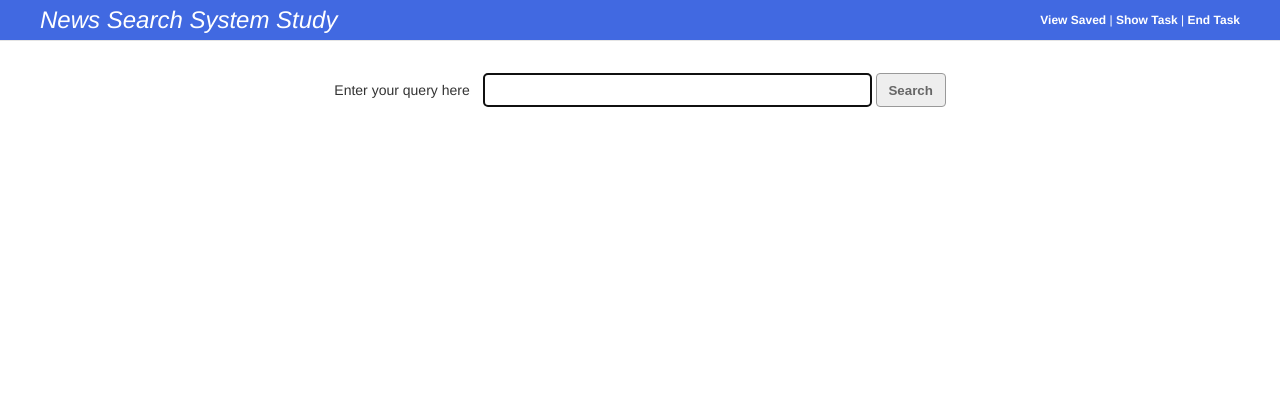
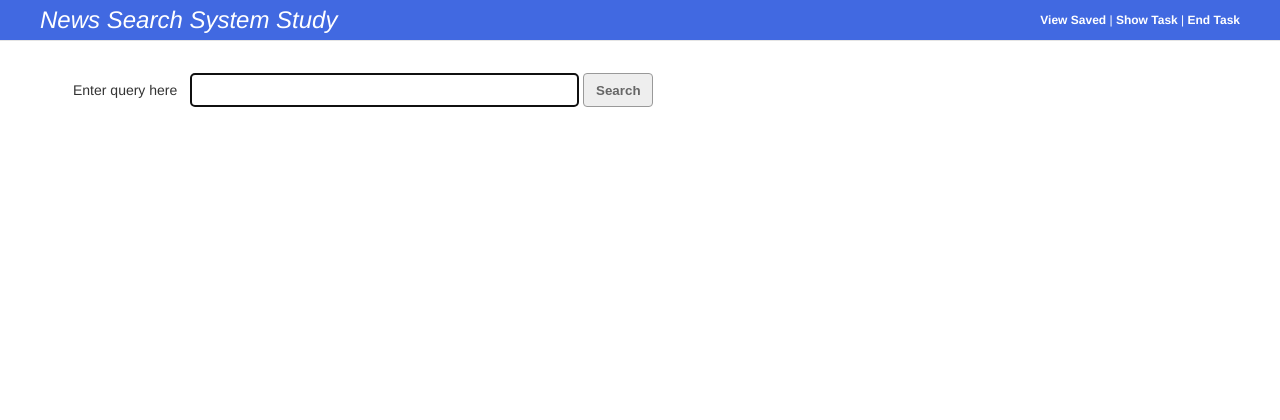
Before and after one commit to leifos/treconomics_2, a Django app: template treconomics_project/templates/trecdo/search.html in a window 1280 px wide. Shown: the top 420 px of the page. Run offline with Django 3.2, Linux system fonts and the light colour scheme; the template is opened without the code that fills it, so the values that code supplies are empty; some libraries are stand-ins or nearby versions.

Commit message:
minor template change to search

```diff
--- a/treconomics_project/templates/trecdo/search.html
+++ b/treconomics_project/templates/trecdo/search.html
@@ -32,13 +32,14 @@
 {% endblock %}
 
 {% block query_box %}
+<div class="search_result" >
     <div class="entry" id="search_box_area">
         <form id="search_form" action="{% url 'treconomics:search' %}" method="post">
             {% csrf_token %}
             <!-- cross-site request forgery protection -->
-            <table>
+            <table style="margin-left:70px">
                 <tr>
-                    <td class="searchlabel">Enter your query here</td>
+                    <td class="searchlabel">Enter query here</td>
 
                     {% if query %}
                         <td><input class="searchbox" type="text" name="query" value="{{ query }}" id="query" size="50"/>
@@ -57,7 +58,7 @@
 
     </div>
 
-
+</div>
 
 
 {% endblock %}
--- a/treconomics_project/treconomics/experiment_functions.py
+++ b/treconomics_project/treconomics/experiment_functions.py
@@ -264,6 +264,9 @@ def get_performance(username, topic_num):
 
     return assess_performance(str(topic_num), doc_list)
 
+########
+# TODO: update the logging to record the query, and the performance values for a bunch of metrics
+########
 
 def query_result_performance(results, topic_num):
     i = 0
```
